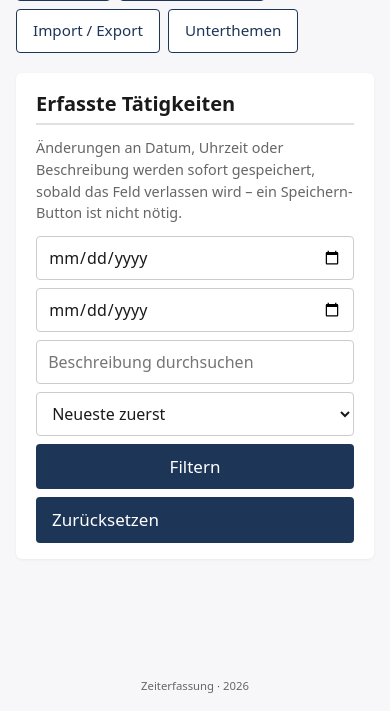
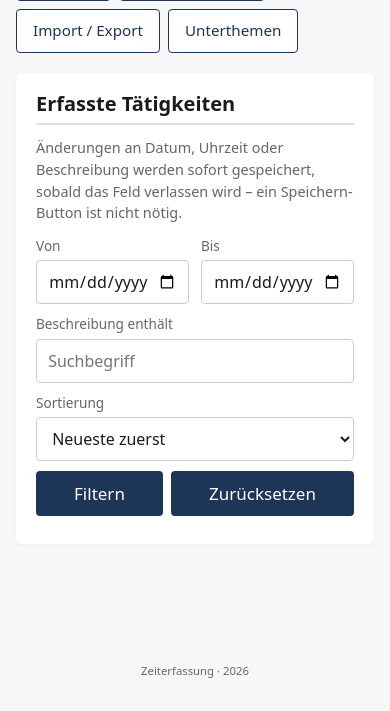
Before and after one commit to deraal09/zeiterfassung, a Node project: template views/category.ejs in a window 390 px wide. Shown: the part 578-1289 px from the top of the page. After the commit the page ends 1256 px from the top, so only its background shows below. Run offline with Node 20 templates, Linux system fonts and the light colour scheme; the template is opened without the code that fills it, so the values that code supplies are empty.

Commit message:
Lehrkraefteliste mit Suche/Filter/Sortierung, beschriftete Datumsfilter
- Admin: Suche (ohne Akzent-/Gross-Kleinschreibung), Sortierung nach Name,
  Stunden oder offenen Zuweisungen, Filter fuer offene/mit Stunden,
  Trefferanzeige und Leer-Hinweis; alles clientseitig (CSP-konform)
- Erfasste Taetigkeiten: Felder Von, Bis, Beschreibung enthaelt und
  Sortierung mit sichtbaren Labels, auf dem Smartphone Von/Bis nebeneinander
- input[type=search] erhaelt das Formularstyling

Co-Authored-By: Claude Sonnet 5.5 <noreply@anthropic.com>
Claude-Session: https://claude.ai/code/session_01VZRPAnZkzhS3jBFWV2AkSu

```diff
--- a/public/css/style.css
+++ b/public/css/style.css
@@ -370,7 +370,7 @@ main { overflow-wrap: break-word; }
 .assign-form .row { display: flex; gap: 10px; }
 .assign-form .row input { flex: 1; }
 
-input[type=text], input[type=password], input[type=number], input[type=date], input[type=time], input[type=email], select, textarea {
+input[type=text], input[type=search], input[type=password], input[type=number], input[type=date], input[type=time], input[type=email], select, textarea {
   padding: 0.5rem 0.7rem;
   border: 1px solid var(--color-border-strong);
   border-radius: 4px;
@@ -1101,3 +1101,38 @@ input[type=text], input[type=password], input[type=number], input[type=date], in
     transition: none !important;
   }
 }
+
+
+/* Filterleisten (Lehrkraefte, Erfasste Taetigkeiten): beschriftete Felder in
+   einem Raster. Von/Bis stehen auch auf dem Smartphone nebeneinander. */
+.filter-form {
+  display: grid;
+  grid-template-columns: repeat(auto-fit, minmax(150px, 1fr));
+  gap: 10px 12px;
+  align-items: end;
+  margin: 12px 0;
+}
+.filter-feld {
+  display: flex;
+  flex-direction: column;
+  gap: 4px;
+  font-size: 0.85rem;
+  color: var(--color-muted);
+  min-width: 0;
+}
+.filter-feld input,
+.filter-feld select { width: 100%; min-width: 0; color: var(--color-text); }
+.filter-breit { grid-column: span 2; }
+.filter-aktionen { display: flex; gap: 8px; flex-wrap: wrap; }
+.filter-haken { align-self: center; margin: 0; }
+.lehrkraefte-filter { grid-template-columns: repeat(auto-fit, minmax(200px, 1fr)); }
+.card[hidden] { display: none; }
+@media (max-width: 640px) {
+  .filter-form { grid-template-columns: 1fr 1fr; }
+  .filter-breit,
+  .filter-voll-mobil,
+  .filter-haken,
+  .filter-aktionen,
+  .lehrkraefte-filter .filter-feld { grid-column: 1 / -1; }
+  .filter-aktionen .btn { flex: 1 1 auto; text-align: center; }
+}
--- a/views/category.ejs
+++ b/views/category.ejs
@@ -216,18 +216,28 @@
       <h2>Erfasste Tätigkeiten</h2>
       <p class="hint">Änderungen an Datum, Uhrzeit oder Beschreibung werden sofort gespeichert, sobald das Feld verlassen wird – ein Speichern-Button ist nicht nötig.</p>
 
-      <form method="get" action="/categories/<%= category.id %>" class="entry-form">
-        <input type="date" name="von" value="<%= filter.von %>" title="Von Datum">
-        <input type="date" name="bis" value="<%= filter.bis %>" title="Bis Datum">
-        <input type="text" name="suche" value="<%= filter.suche %>" placeholder="Beschreibung durchsuchen">
-        <select name="sort" title="Sortierung" data-submit-on-change>
+      <form method="get" action="/categories/<%= category.id %>" class="filter-form">
+        <label class="filter-feld">Von
+          <input type="date" name="von" value="<%= filter.von %>">
+        </label>
+        <label class="filter-feld">Bis
+          <input type="date" name="bis" value="<%= filter.bis %>">
+        </label>
+        <label class="filter-feld filter-breit">Beschreibung enthält
+          <input type="text" name="suche" value="<%= filter.suche %>" placeholder="Suchbegriff">
+        </label>
+        <label class="filter-feld filter-voll-mobil">Sortierung
+          <select name="sort" data-submit-on-change>
             <option value="desc" <%= filter.sort === 'desc' ? 'selected' : '' %>>Neueste zuerst</option>
             <option value="asc" <%= filter.sort === 'asc' ? 'selected' : '' %>>Älteste zuerst</option>
           </select>
+        </label>
+        <div class="filter-aktionen">
           <button type="submit" class="btn">Filtern</button>
           <% if (filter.von || filter.bis || filter.suche) { %>
             <a class="btn" href="/categories/<%= category.id %>?sort=<%= filter.sort %>">Zurücksetzen</a>
           <% } %>
+        </div>
       </form>
 
       <% gruppen.forEach(g => { g.entries.forEach(e => { %>
```
Also changed, not shown: public/js/lehrkraefte-filter.js (added, +59 -0 lines), test/ui.test.js (+36 -0 lines), views/admin/lehrkraefte.ejs (+30 -3 lines), README.md. Lines whose indentation alone changed are shown as unchanged.
